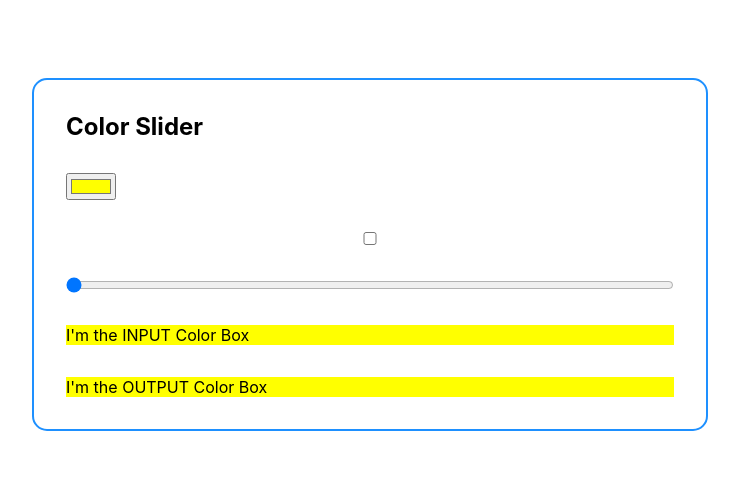
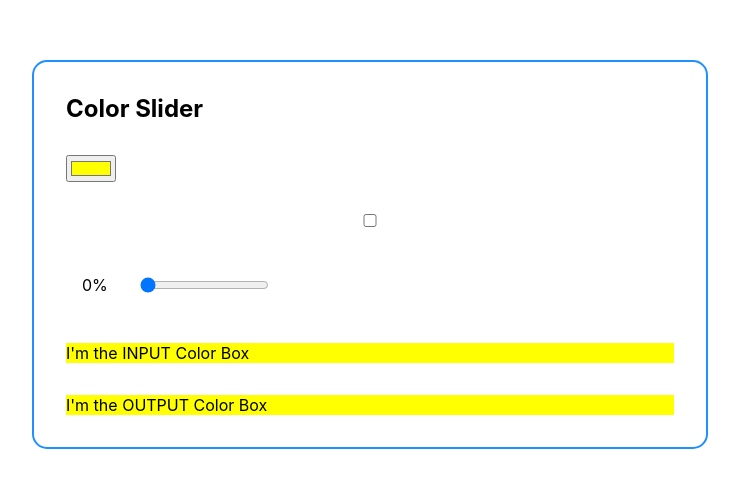
Before and after one commit to STLnick/react-color-slider, a React (Create React App) app: page / in a window 1280 px wide. Shown: the part 154-642 px from the top of the page, without its empty margins (278-1017 px from the left). Built offline with nearby package versions, Linux system fonts and the light colour scheme.

Commit message:
:construction: Create slider input and implement handler

```diff
--- a/src/components/ColorTool/ColorSlider/index.js
+++ b/src/components/ColorTool/ColorSlider/index.js
@@ -1,13 +1,17 @@
 import React from 'react'
 import PropTypes from 'prop-types'
 
-export const ColorSlider = ({ value }) => {
+export const ColorSlider = ({ handler, value }) => {
 
   return (
-    <input type="range" max="100" min="0" value={value} />
+    <div className="flex flex--align-center">
+      <label htmlFor="slider">{value}%</label>
+      <input id="slider" onChange={handler} type="range" max="100" min="0" value={value} />
+    </div>
   )
 }
 
 ColorSlider.propTypes = {
+  handler: PropTypes.func,
   value: PropTypes.number
 }
```
